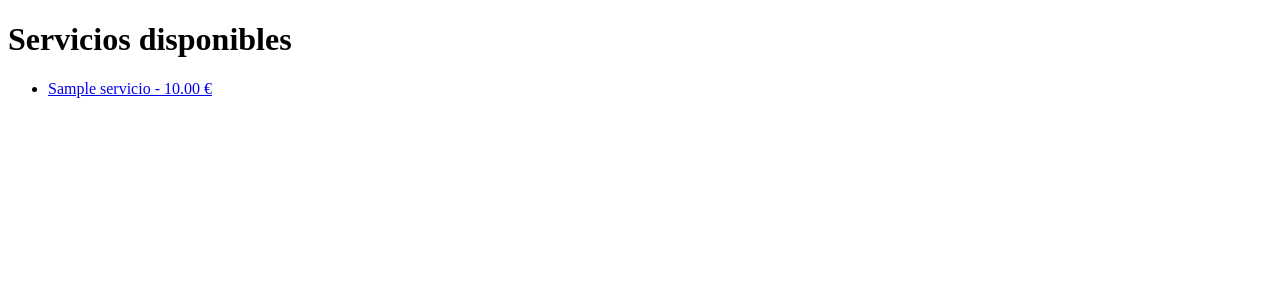
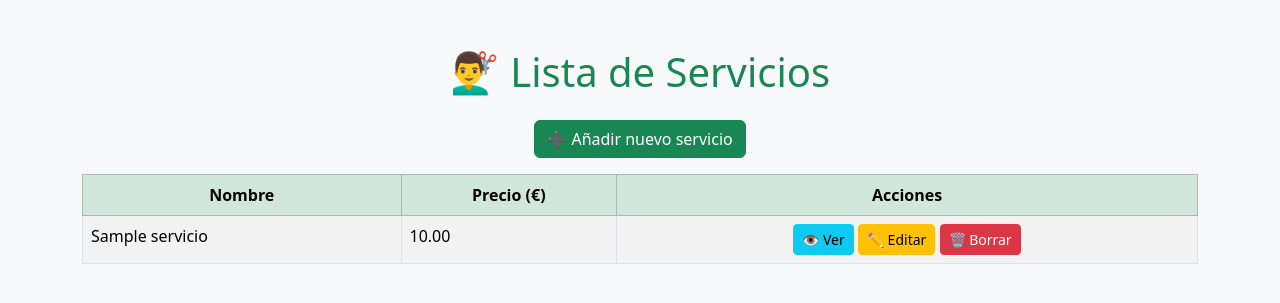
Before and after one commit to hamzazahri1999/Aplicaci-n-Web, a Django app: page /servicios/ in a window 1280 px wide. Shown: the top 303 px of the page. Run offline with Django 5.2, Linux system fonts and the light colour scheme; tables that the repository leaves empty hold one stand-in row (values such as "Sample post").

Commit message:
Enhance servicio_list.html with Bootstrap styling

```diff
--- a/servicios/templates/servicios/servicio_list.html
+++ b/servicios/templates/servicios/servicio_list.html
@@ -3,15 +3,42 @@
 <head>
     <meta charset="UTF-8">
     <title>Lista de Servicios</title>
+    <link href="https://cdn.jsdelivr.net/npm/bootstrap@5.3.3/dist/css/bootstrap.min.css" rel="stylesheet">
 </head>
-<body>
-    <h1>Servicios disponibles</h1>
-    <ul>
-        {% for servicio in servicios %}
-            <li><a href="{{ servicio.id }}/">{{ servicio.nombre }} - {{ servicio.precio }} €</a></li>
-        {% empty %}
-            <li>No hay servicios registrados.</li>
-        {% endfor %}
-    </ul>
+<body class="bg-light">
+    <div class="container mt-5">
+        <h1 class="text-success text-center mb-4">💇‍♂️ Lista de Servicios</h1>
+
+        <div class="text-center mb-3">
+            <a href="{% url 'servicio_create' %}" class="btn btn-success">➕ Añadir nuevo servicio</a>
+        </div>
+
+        {% if servicios %}
+            <table class="table table-bordered table-striped">
+                <thead class="table-success text-center">
+                    <tr>
+                        <th>Nombre</th>
+                        <th>Precio (€)</th>
+                        <th>Acciones</th>
+                    </tr>
+                </thead>
+                <tbody>
+                    {% for servicio in servicios %}
+                        <tr>
+                            <td>{{ servicio.nombre }}</td>
+                            <td>{{ servicio.precio }}</td>
+                            <td class="text-center">
+                                <a href="{% url 'servicio_detail' servicio.pk %}" class="btn btn-sm btn-info">👁️ Ver</a>
+                                <a href="{% url 'servicio_update' servicio.pk %}" class="btn btn-sm btn-warning">✏️ Editar</a>
+                                <a href="{% url 'servicio_delete' servicio.pk %}" class="btn btn-sm btn-danger">🗑️ Borrar</a>
+                            </td>
+                        </tr>
+                    {% endfor %}
+                </tbody>
+            </table>
+        {% else %}
+            <p class="text-center text-muted">No hay servicios registrados.</p>
+        {% endif %}
+    </div>
 </body>
 </html>
```
